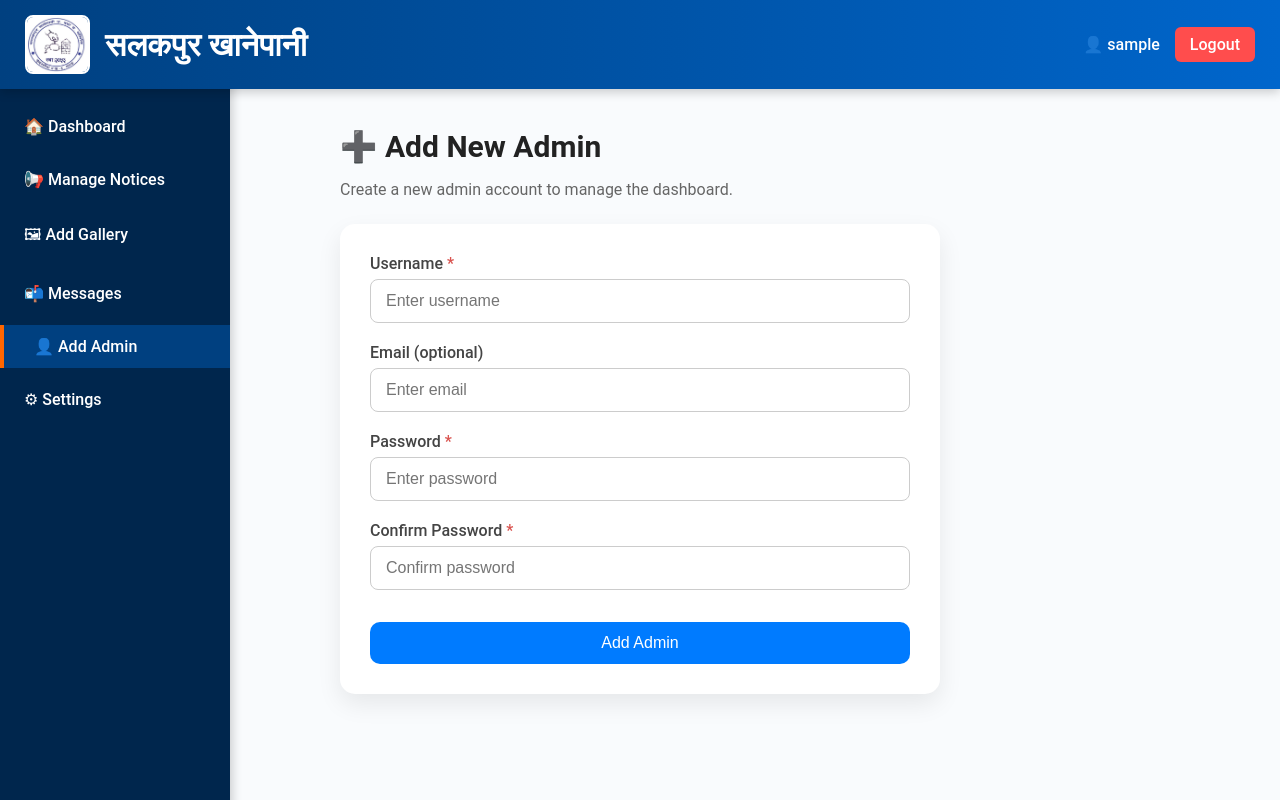
After one commit to NischalAcharya060/Khanepani, a PHP site: page /admin/add_admin.php in a window 1280 px wide. The commit adds this page. Run offline with PHP 8.4, Linux system fonts and the light colour scheme; the visitor is signed in with stand-in values (Sample User, id 1).

Commit message:
add admin page added

```diff
--- /dev/null
+++ b/admin/add_admin.php
@@ -0,0 +1,222 @@
+<?php
+session_start();
+if (!isset($_SESSION['admin'])) {
+    header("Location: login.php");
+    exit();
+}
+
+include '../config/db.php';
+$username = $_SESSION['username'];
+
+// Handle form submission
+if ($_SERVER['REQUEST_METHOD'] === 'POST') {
+    $new_username = mysqli_real_escape_string($conn, $_POST['username']);
+    $email = mysqli_real_escape_string($conn, $_POST['email']);
+    $password = mysqli_real_escape_string($conn, $_POST['password']);
+    $confirm_password = mysqli_real_escape_string($conn, $_POST['confirm_password']);
+
+    // Validation
+    if (empty($new_username) || empty($password) || empty($confirm_password)) {
+        $error = "Please fill in all required fields.";
+    } elseif ($password !== $confirm_password) {
+        $error = "Passwords do not match.";
+    } else {
+        // Hash password
+        $hashed_password = password_hash($password, PASSWORD_DEFAULT);
+
+        // Check if username exists
+        $check = mysqli_query($conn, "SELECT * FROM admins WHERE username='$new_username'");
+        if(mysqli_num_rows($check) > 0) {
+            $error = "Username already exists.";
+        } else {
+            // Insert new admin
+            $sql = "INSERT INTO admins (username, email, password, created_at) VALUES ('$new_username','$email','$hashed_password', NOW())";
+            if(mysqli_query($conn, $sql)) {
+                $success = "New admin added successfully!";
+            } else {
+                $error = "Database error: " . mysqli_error($conn);
+            }
+        }
+    }
+}
+?>
+
+<!DOCTYPE html>
+<html lang="en">
+<head>
+    <meta charset="UTF-8">
+    <title>Admin Dashboard - Add Admin</title>
+    <link rel="stylesheet" href="../css/admin.css">
+    <style>
+        /* Main content */
+        .main-content {
+            padding: 40px 30px;
+            max-width: 600px;
+            margin: 0 auto;
+        }
+
+        /* Titles */
+        .main-content h2 {
+            font-size: 30px;
+            color: #222;
+            margin-bottom: 10px;
+        }
+        .main-content .subtitle {
+            color: #666;
+            margin-bottom: 25px;
+            font-size: 16px;
+        }
+
+        /* Form */
+        .form {
+            background: #fff;
+            padding: 30px;
+            border-radius: 15px;
+            box-shadow: 0 10px 25px rgba(0,0,0,0.08);
+            display: flex;
+            flex-direction: column;
+        }
+
+        /* Input groups */
+        .input-group {
+            margin-bottom: 20px;
+            display: flex;
+            flex-direction: column;
+        }
+        .input-group label {
+            margin-bottom: 6px;
+            font-weight: 500;
+            color: #444;
+        }
+        .input-group .required {
+            color: #d9534f;
+        }
+        .input-group input {
+            padding: 12px 15px;
+            border-radius: 8px;
+            border: 1px solid #ccc;
+            font-size: 16px;
+            transition: all 0.3s;
+        }
+        .input-group input:focus {
+            border-color: #007bff;
+            box-shadow: 0 0 5px rgba(0,123,255,0.3);
+            outline: none;
+        }
+
+        /* Button */
+        .btn {
+            padding: 12px 20px;
+            background: #007bff;
+            color: #fff;
+            font-size: 16px;
+            font-weight: 500;
+            border: none;
+            border-radius: 10px;
+            cursor: pointer;
+            transition: background 0.3s, transform 0.2s;
+        }
+        .btn:hover {
+            background: #0056b3;
+            transform: translateY(-2px);
+        }
+
+        /* Messages */
+        .message {
+            padding: 12px 18px;
+            margin-bottom: 20px;
+            border-radius: 10px;
+            font-size: 15px;
+        }
+        .success {
+            background: #d4edda;
+            color: #155724;
+            border-left: 5px solid #28a745;
+        }
+        .error {
+            background: #f8d7da;
+            color: #721c24;
+            border-left: 5px solid #dc3545;
+        }
+
+        /* Responsive */
+        @media (max-width: 650px) {
+            .main-content {
+                padding: 20px 15px;
+            }
+            .form {
+                padding: 20px;
+            }
+            .btn {
+                width: 100%;
+            }
+        }
+    </style>
+</head>
+<body>
+<!-- Header -->
+<header class="admin-header">
+    <div class="logo">
+        <img src="../assets/images/logo.jpg" alt="Logo">
+        <h1>सलकपुर खानेपानी</h1>
+    </div>
+    <div class="user-info">
+        <span>👤 <?= htmlspecialchars($username) ?></span>
+        <a href="../admin/logout.php" class="logout-btn">Logout</a>
+        <button class="menu-toggle" onclick="toggleSidebar()">☰</button>
+    </div>
+</header>
+
+<!-- Sidebar -->
+<aside class="sidebar" id="sidebar">
+    <ul>
+        <li><a href="dashboard.php">🏠 Dashboard</a></li>
+        <li><a href="manage_notices.php">📢 Manage Notices</a></li>
+        <li><a href="gallery_add.php">🖼 Add Gallery</a></li>
+        <li><a href="messages.php">📬 Messages</a></li>
+        <li><a href="add_admin.php" class="active">👤 Add Admin</a></li>
+        <li><a href="settings.php">⚙ Settings</a></li>
+    </ul>
+</aside>
+
+<main class="main-content">
+    <h2>➕ Add New Admin</h2>
+    <p class="subtitle">Create a new admin account to manage the dashboard.</p>
+
+    <?php if(isset($success)) echo "<div class='message success'>$success</div>"; ?>
+    <?php if(isset($error)) echo "<div class='message error'>$error</div>"; ?>
+
+    <form method="POST" class="form">
+        <div class="input-group">
+            <label>Username <span class="required">*</span></label>
+            <input type="text" name="username" required placeholder="Enter username">
+        </div>
+
+        <div class="input-group">
+            <label>Email (optional)</label>
+            <input type="email" name="email" placeholder="Enter email">
+        </div>
+
+        <div class="input-group">
+            <label>Password <span class="required">*</span></label>
+            <input type="password" name="password" required placeholder="Enter password">
+        </div>
+
+        <div class="input-group">
+            <label>Confirm Password <span class="required">*</span></label>
+            <input type="password" name="confirm_password" required placeholder="Confirm password">
+        </div>
+
+        <button type="submit" class="btn">Add Admin</button>
+    </form>
+</main>
+
+<script>
+    // Sidebar toggle for mobile view
+    function toggleSidebar() {
+        document.getElementById('sidebar').classList.toggle('active');
+    }
+</script>
+
+</body>
+</html>
--- a/admin/add_notice.php
+++ b/admin/add_notice.php
@@ -69,6 +69,7 @@ if ($_SERVER['REQUEST_METHOD'] === 'POST') {
         <li><a href="manage_notices.php" class="active">📢 Manage Notices</a></li>
         <li><a href="gallery_add.php">🖼 Add Gallery</a></li>
         <li><a href="messages.php">📬 Messages</a></li>
+        <li><a href="add_admin.php">👤 Add Admin</a></li>
         <li><a href="settings.php">⚙ Settings</a></li>
     </ul>
 </aside>
--- a/admin/dashboard.php
+++ b/admin/dashboard.php
@@ -36,6 +36,7 @@ $username = $_SESSION['username'];
         <li><a href="manage_notices.php">📢 Manage Notices</a></li>
         <li><a href="gallery_add.php">🖼 Add Gallery</a></li>
         <li><a href="messages.php">📬 Messages</a></li>
+        <li><a href="add_admin.php">👤 Add Admin</a></li>
         <li><a href="settings.php">⚙ Settings</a></li>
     </ul>
 </aside>
--- a/admin/edit_notice.php
+++ b/admin/edit_notice.php
@@ -93,6 +93,7 @@ if ($_SERVER['REQUEST_METHOD'] === 'POST') {
         <li><a href="manage_notices.php" class="active">📢 Manage Notices</a></li>
         <li><a href="gallery_add.php">🖼 Add Gallery</a></li>
         <li><a href="messages.php">📬 Messages</a></li>
+        <li><a href="add_admin.php">👤 Add Admin</a></li>
         <li><a href="settings.php">⚙ Settings</a></li>
     </ul>
 </aside>
--- a/admin/gallery_add.php
+++ b/admin/gallery_add.php
@@ -67,6 +67,7 @@ if ($_SERVER['REQUEST_METHOD'] == 'POST') {
         <li><a href="manage_notices.php">📢 Manage Notices</a></li>
         <li><a href="gallery_add.php" class="active">🖼 Add Gallery</a></li>
         <li><a href="messages.php">📬 Messages</a></li>
+        <li><a href="add_admin.php">👤 Add Admin</a></li>
         <li><a href="settings.php">⚙ Settings</a></li>
     </ul>
 </aside>
--- a/admin/manage_notices.php
+++ b/admin/manage_notices.php
@@ -51,6 +51,7 @@ $username = $_SESSION['username'];
         <li><a href="manage_notices.php" class="active">📢 Manage Notices</a></li>
         <li><a href="gallery_add.php">🖼 Add Gallery</a></li>
         <li><a href="messages.php">📬 Messages</a></li>
+        <li><a href="add_admin.php">👤 Add Admin</a></li>
         <li><a href="settings.php">⚙ Settings</a></li>
     </ul>
 </aside>
--- a/admin/view_notice.php
+++ b/admin/view_notice.php
@@ -58,6 +58,7 @@ if (!$notice) {
         <li><a href="dashboard.php">🏠 Dashboard</a></li>
         <li><a href="manage_notices.php" class="active">📢 Manage Notices</a></li>
         <li><a href="messages.php">📬 Messages</a></li>
+        <li><a href="add_admin.php">👤 Add Admin</a></li>
         <li><a href="settings.php">⚙ Settings</a></li>
     </ul>
 </aside>
```
Also changed, not shown: admin/login.php (+21 -8 lines).
